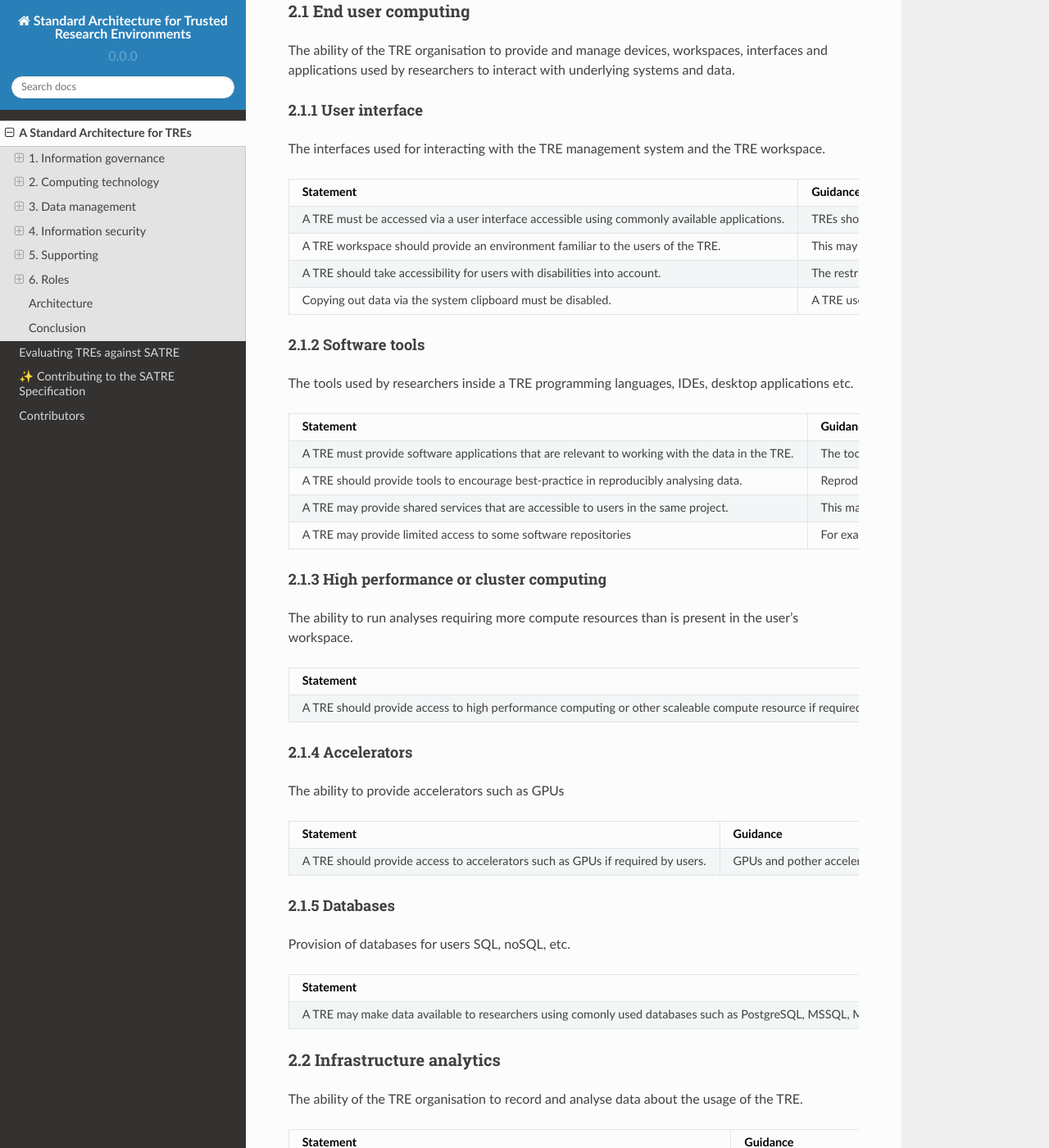
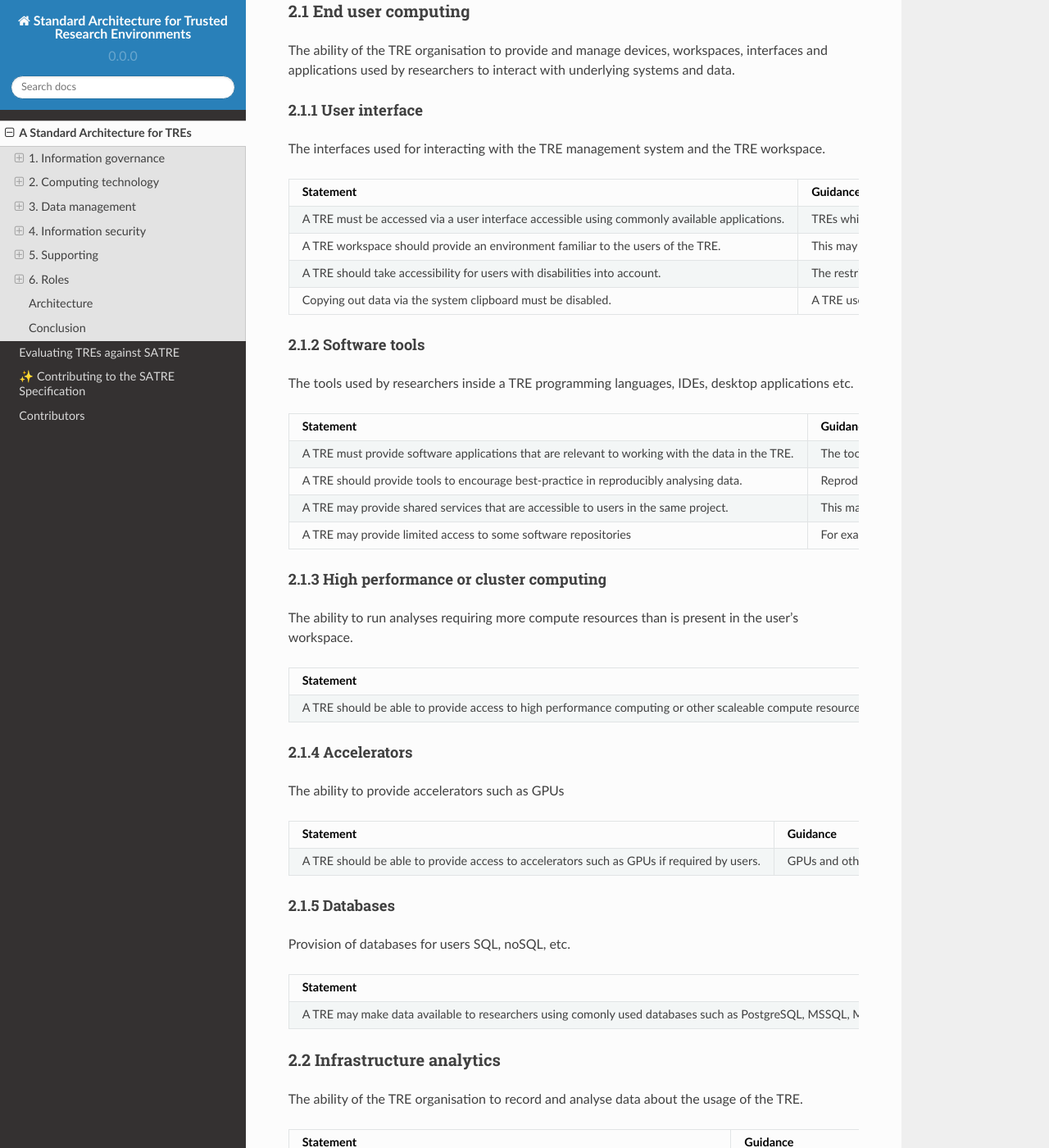
Before and after one commit to sa-tre/satre-specification, a Sphinx documentation site: the page built from docs/source/standard.md, in a window 1280 px wide and 1400 px high, scrolled down 2705 px. Shown: the whole window at 82% size. Built offline with Sphinx 7.4.7 and the Read the Docs theme 2.0.0, drawn with Linux system fonts in a browser that asks for light colours.

Commit message:
Apply suggestions from code review
Co-authored-by: Jim Madge <jmadge@turing.ac.uk>

````diff
--- a/docs/source/standard.md
+++ b/docs/source/standard.md
@@ -121,7 +121,8 @@ The interfaces used for interacting with the TRE management system and the TRE w
 * - Statement
   - Guidance
 * - A TRE must be accessed via a user interface accessible using commonly available applications.
-  - TREs should not require the installation of any bespoke TRE application on the user's device. In practice a web browser is the most common way to achieve this.
+  - TREs which allow users to connect from their own devices should not require the installation of any bespoke TRE application on the user's device.
+    In practice a web browser is the most common way to achieve this.
 * - A TRE workspace should provide an environment familiar to the users of the TRE.
   - This may be in the form of a virtual Windows or Linux desktops, web applications, or a terminal.
     The use of custom developed TRE-specific software should be avoided when widely used open-source alternatives already exist.
@@ -165,7 +166,7 @@ The ability to run analyses requiring more compute resources than is present in
 :name: tab-end-user-high-performance-cluster-computing
 * - Statement
   - Guidance
-* - A TRE should provide access to high performance computing or other scaleable compute resource if required by users.
+* - A TRE should be able to provide access to high performance computing or other scaleable compute resource if required by users.
   - If a TRE supports users conducting computationally intensive research it should provide access to dynamically scaleable compute or the equivalent.
     For example this may be in the form of a batch scheduler on a HPC cluster, or a dynamically created compute nodes on a cloud platform.
     Users from different projects must not have access to the same compute nodes.
@@ -181,8 +182,8 @@ The ability to provide accelerators such as GPUs
 :name: tab-end-user-accelerators
 * - Statement
   - Guidance
-* - A TRE should provide access to accelerators such as GPUs if required by users.
-  - GPUs and pother accelerators are commonly used in machine learning and other computationally intensive research.
+* - A TRE should be able to provide access to accelerators such as GPUs if required by users.
+  - GPUs and other accelerators are commonly used in machine learning and other computationally intensive research.
     TREs should make it clear to users whether GPUs and other resources are available whilst projects are being assessed.
 ```
 
````
